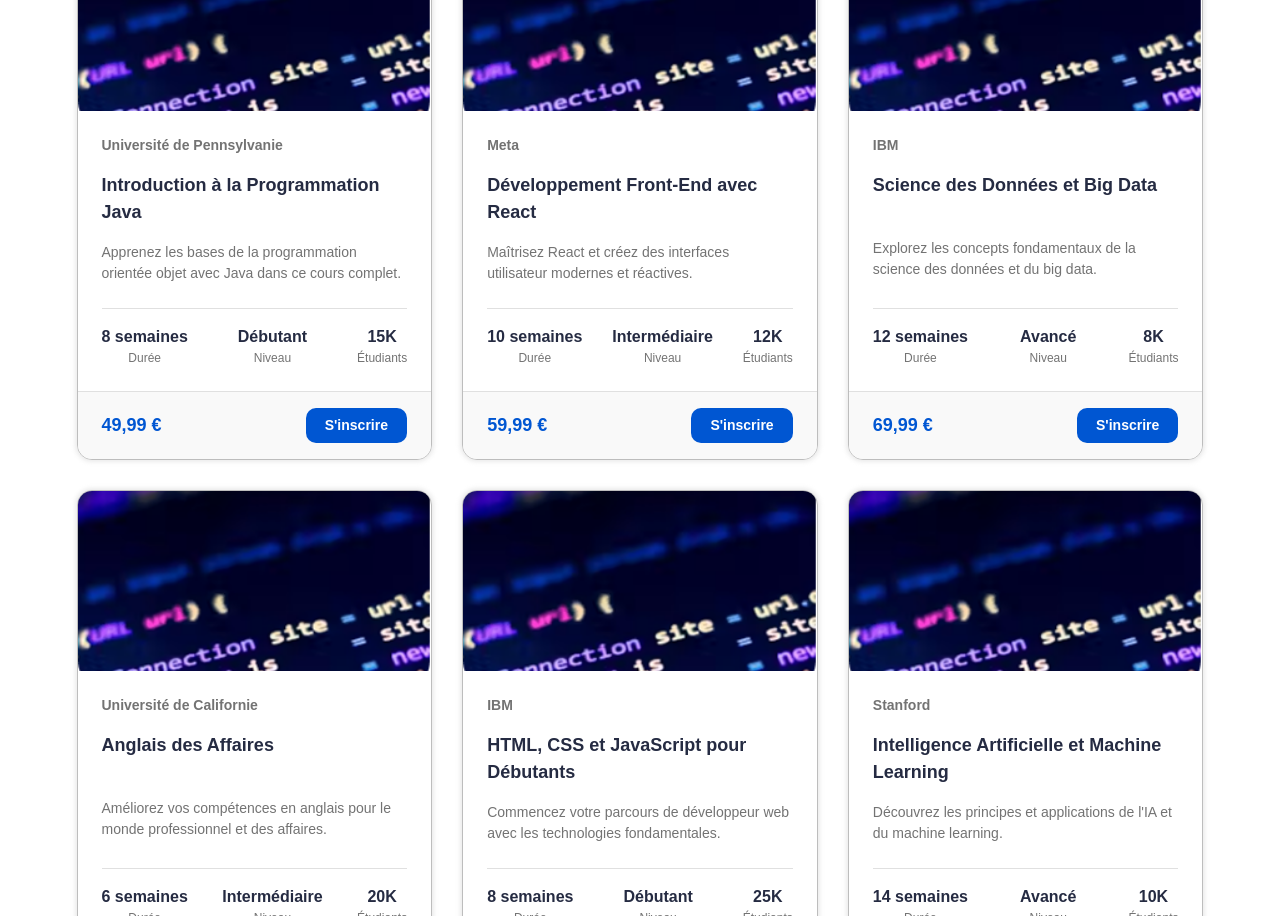
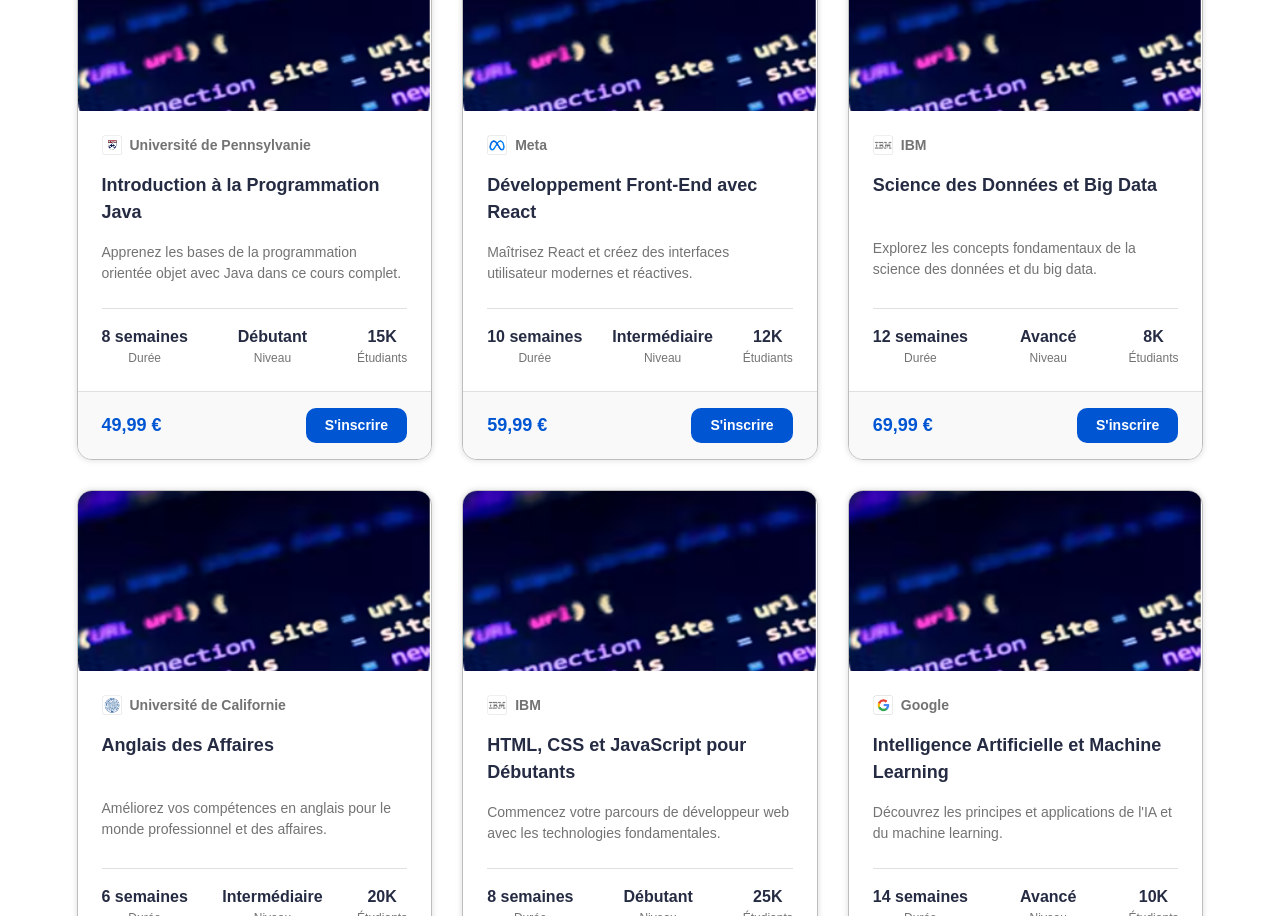
Before and after one commit to RadouaneAitSaid123/E-LEARNING-PROJECT, a React (Vite) app: page /available-courses in a window 1280 px wide. Shown: the part 440-1356 px from the top of the page. Built offline with nearby package versions, Linux system fonts and the light colour scheme.

Commit message:
add provider logos to available courses

```diff
--- a/src/components/AvailableCourses/AvailableCourses.jsx
+++ b/src/components/AvailableCourses/AvailableCourses.jsx
@@ -2,6 +2,11 @@
 import styled from 'styled-components';
 import { useNavigate } from 'react-router-dom';
 import javaImage from '../../assets/myCoursesImage.png';
+import metaLogo from '../../assets/metaLogo.png';
+import ibmLogo from '../../assets/IBMLogo.png';
+import penselvLogo from '../../assets/penselvLogo.png';
+import californiaLogo from '../../assets/californiaLogo.png';
+import googleLogo from '../../assets/googleLogo.png';
 
 const AvailableCoursesContainer = styled.div`
   width: 100%;
@@ -145,12 +150,20 @@
   flex: 1;
 `;
 
-const CourseProvider = styled.p`
+const CourseProvider = styled.div`
+  display: flex;
+  align-items: center;
+  gap: 0.5rem;
   font-family: 'Montserrat', sans-serif;
   font-weight: 600;
   font-size: 14px;
   color: #737373;
   margin: 0;
+`;
+const ProviderLogo = styled.img`
+  width: 20px;
+  height: 20px;
+  object-fit: contain;
 `;
 
 const CourseTitle = styled.h3`
@@ -266,6 +279,7 @@
     id: 1,
     title: 'Introduction à la Programmation Java',
     provider: 'Université de Pennsylvanie',
+    providerLogo: penselvLogo,
     image: javaImage,
     description: 'Apprenez les bases de la programmation orientée objet avec Java dans ce cours complet.',
     duration: '8 semaines',
@@ -277,6 +291,7 @@
     id: 2,
     title: 'Développement Front-End avec React',
     provider: 'Meta',
+    providerLogo: metaLogo,
     image: javaImage,
     description: 'Maîtrisez React et créez des interfaces utilisateur modernes et réactives.',
     duration: '10 semaines',
@@ -288,6 +303,7 @@
     id: 3,
     title: 'Science des Données et Big Data',
     provider: 'IBM',
+    providerLogo: ibmLogo,
     image: javaImage,
     description: 'Explorez les concepts fondamentaux de la science des données et du big data.',
     duration: '12 semaines',
@@ -299,6 +315,7 @@
     id: 4,
     title: 'Anglais des Affaires',
     provider: 'Université de Californie',
+    providerLogo: californiaLogo,
     image: javaImage,
     description: 'Améliorez vos compétences en anglais pour le monde professionnel et des affaires.',
     duration: '6 semaines',
@@ -310,6 +327,7 @@
     id: 5,
     title: 'HTML, CSS et JavaScript pour Débutants',
     provider: 'IBM',
+    providerLogo: ibmLogo,
     image: javaImage,
     description: 'Commencez votre parcours de développeur web avec les technologies fondamentales.',
     duration: '8 semaines',
@@ -320,7 +338,8 @@
   {
     id: 6,
     title: 'Intelligence Artificielle et Machine Learning',
-    provider: 'Stanford',
+    provider: 'Google',
+    providerLogo: googleLogo,
     image: javaImage,
     description: 'Découvrez les principes et applications de l\'IA et du machine learning.',
     duration: '14 semaines',
@@ -374,7 +393,12 @@
               <img src={course.image} alt={course.title} />
             </CourseImage>
             <CourseContent>
-              <CourseProvider>{course.provider}</CourseProvider>
+              <CourseProvider>
+                <ProviderLogo src={course.providerLogo} alt={course.provider}>
+
+                </ProviderLogo>
+                {course.provider}
+                </CourseProvider>
               <CourseTitle>{course.title}</CourseTitle>
               <CourseDescription>{course.description}</CourseDescription>
               <CourseStats>
```
Also changed, not shown: src/assets/californiaLogo.png (added), src/assets/penselvLogo.png (added).
